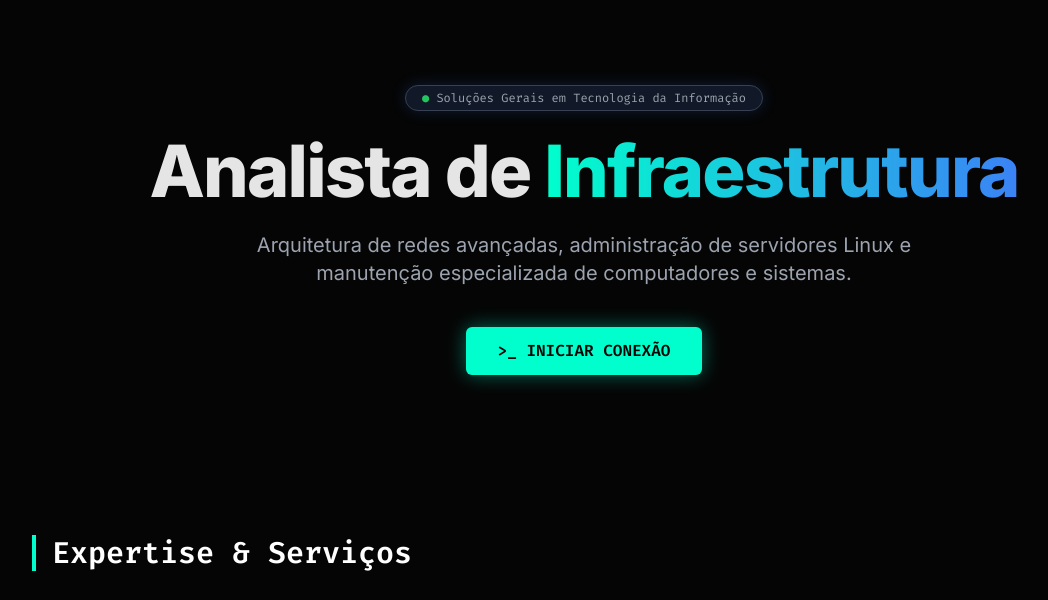
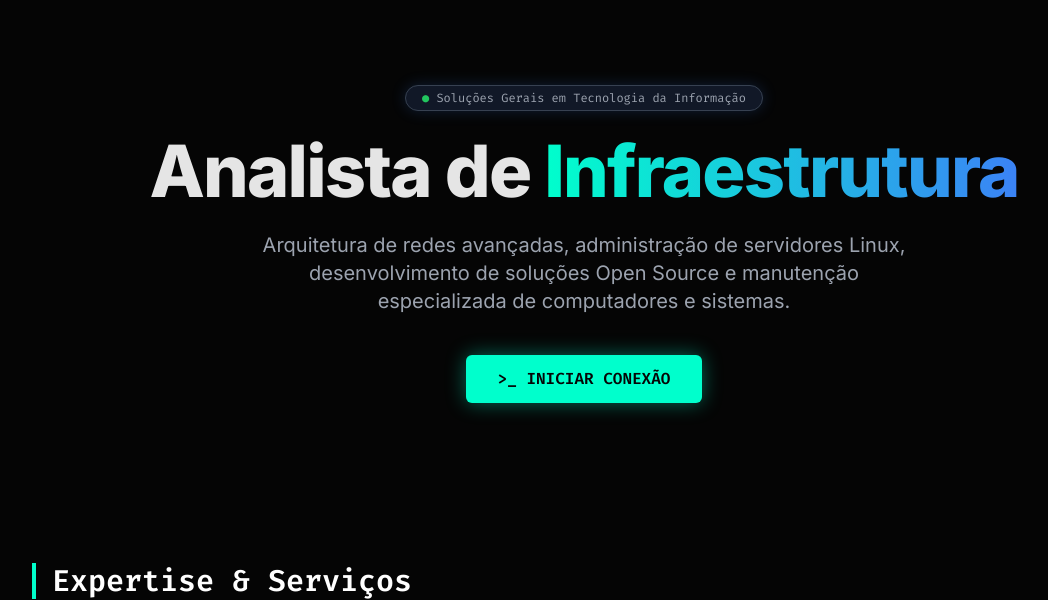
Before and after one commit to AprendendoLinux/henrique.tec.br, a FastAPI app: page / in a window 1280 px wide. Shown: the part 73-673 px from the top of the page, without its empty margins (56-1104 px from the left). Run offline with FastAPI, Linux system fonts and the light colour scheme; data that the repository does not hold is empty; some libraries are stand-ins or nearby versions.

Commit message:
Alterado em 20/02/2026 às 15:12h.

```diff
--- a/templates/index.html
+++ b/templates/index.html
@@ -9,7 +9,7 @@
             Analista de <span class="text-transparent bg-clip-text bg-gradient-to-r from-neon to-accent">Infraestrutura</span>
         </h1>
         <p class="max-w-2xl text-gray-400 text-lg md:text-xl mb-10 leading-relaxed">
-            Arquitetura de redes avançadas, administração de servidores Linux e manutenção especializada de computadores e sistemas.
+            Arquitetura de redes avançadas, administração de servidores Linux, desenvolvimento de soluções Open Source e manutenção especializada de computadores e sistemas.
         </p>
         <a href="#contato" class="px-8 py-3 rounded-md bg-neon text-darkbg font-bold font-mono hover:bg-white transition duration-300 shadow-[0_0_20px_rgba(0,255,204,0.4)]">
             >_ INICIAR CONEXÃO
```
